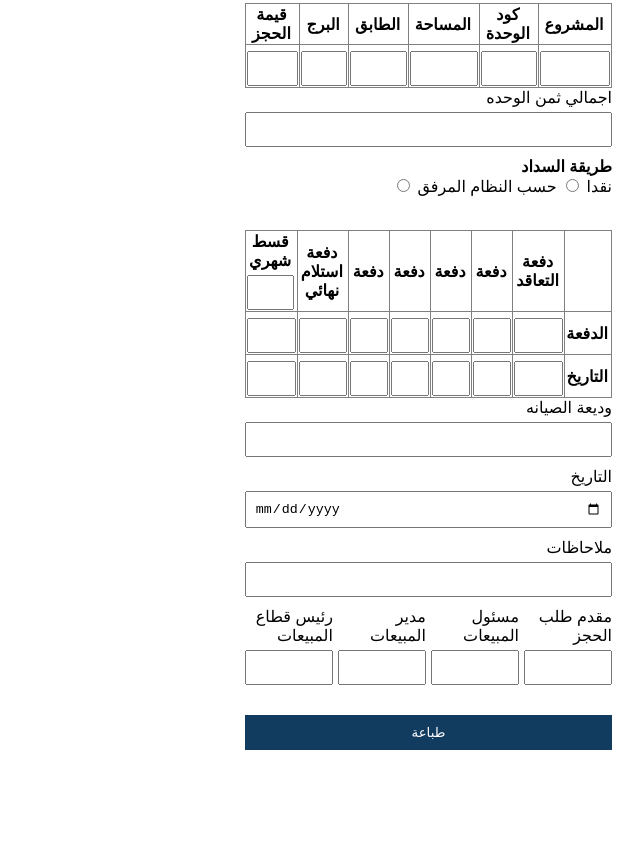
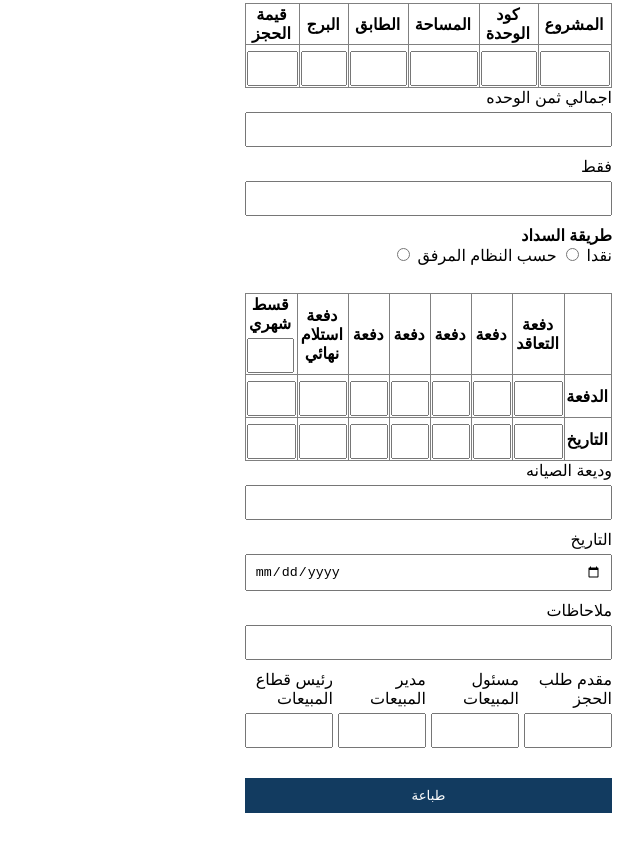
Before and after one commit to asirabdelhady/arqa-reservation, a plain HTML site: page index.html in a window 1280 px wide. Shown: the part 931-1772 px from the top of the page, without its empty margins (640-1280 px from the left). Before the commit the page ends 1709 px from the top, so only its background shows below. Drawn offline with Linux system fonts and the light colour scheme.

Commit message:
added all fields and chnaged lang to arabic

```diff
--- a/index.html
+++ b/index.html
@@ -115,11 +115,14 @@
                 <input type="number" id="totalUnitPrice" name="totalUnitPrice" maxlength="49" oninput="updateCanvas()">
             </div>
             <div class="input-field">
+                <label for="numberInWords">فقط</label><br>
+                <input type="text" id="numberInWords" name="numberInWords" maxlength="49" oninput="updateCanvas()">
+            </div>
+            <div class="input-field">
                 <label style="font-weight: 800;">طريقة السداد</label><br>
                 <input type="radio" id="typeCash" name="paymentType" value="typeCash" onchange="updateCanvas()"> نقدا
                 <input type="radio" id="typeCheque" name="paymentType" value="typeCheque" onchange="updateCanvas()"> حسب النظام المرفق
             </div>
-            <p id="numberInWords"></p>
             <br>
             <table border="1">
                 <thead>
```
